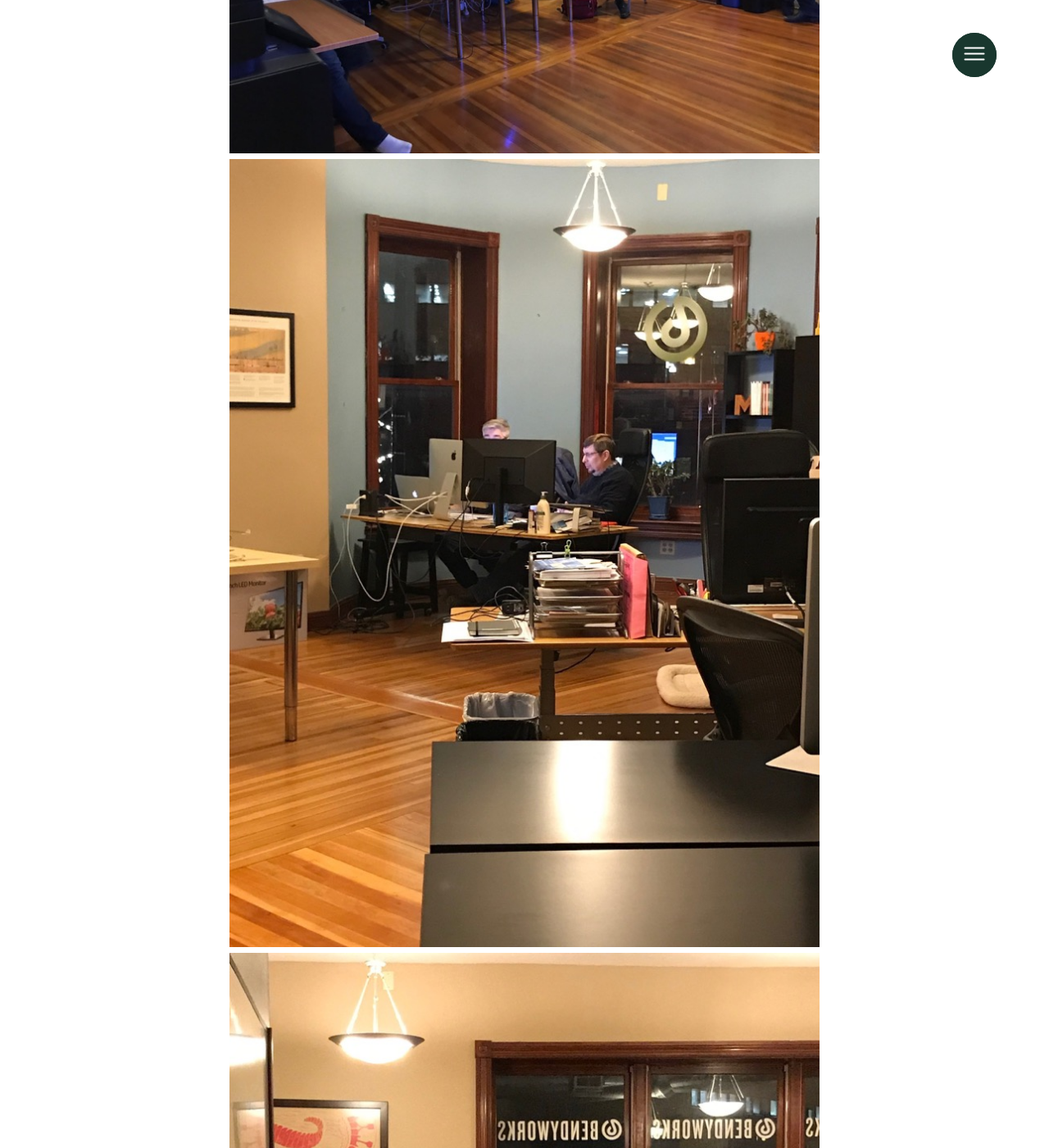
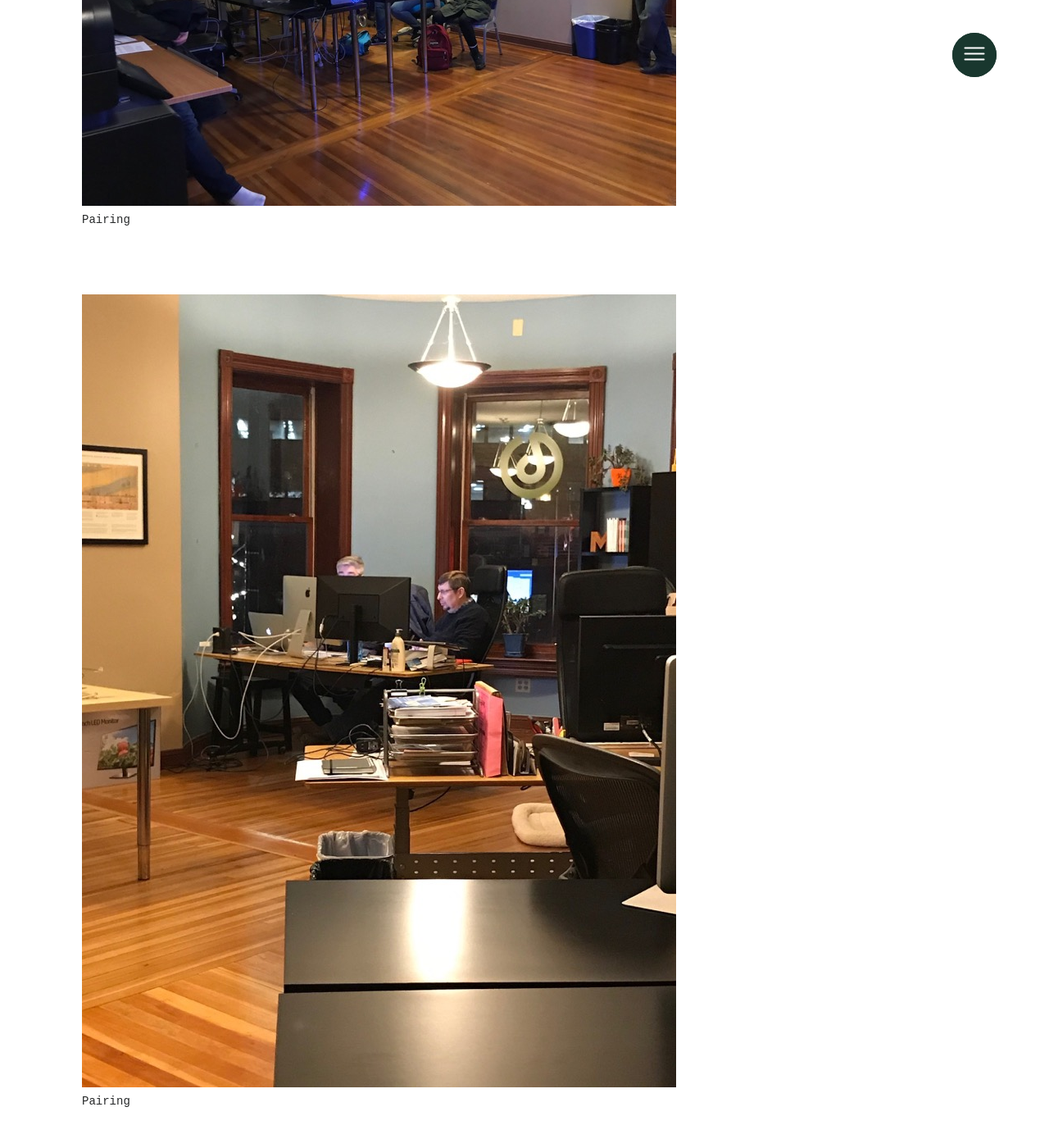
Before and after one commit to mercedesb/dev-together, a Jekyll site: the page built from docs/_posts/2018-11-13-madison-nov-event-recap.md, in a window 1280 px wide and 1400 px high, scrolled down 1607 px. Shown: the whole window at 82% size. Built offline with Jekyll 4.4.1, drawn with Linux system fonts in a browser that asks for light colours; some web fonts are replaced; some of the changed text lies outside the part shown.

Commit message:
updated images in mad blog post

```diff
--- a/docs/_posts/2018-11-13-madison-nov-event-recap.md
+++ b/docs/_posts/2018-11-13-madison-nov-event-recap.md
@@ -17,9 +17,9 @@ At the end of the event, everybody gave an enthusiastic "thumbs up" when asked h
 
 Our next event is on Tuesday, December 11 for another Code Review and Pairing session. [Hardin Design and Development](http://www.hardindd.com/) will be hosting us at 150 E Gilman St, Ste B-2200 here in Madison and will be providing food. We hope you can join us there!
 
-![Pairing]({{ '/assets/images/events/nov132018/mad/Nov13_Pairing1.jpg' | prepend: site.baseurl }})
-![Pairing]({{ '/assets/images/events/nov132018/mad/Nov13_Pairing2.jpg' | prepend: site.baseurl }})
-![Pairing]({{ '/assets/images/events/nov132018/mad/Nov13_Pairing3.jpg' | prepend: site.baseurl }})
-![Pairing]({{ '/assets/images/events/nov132018/mad/Nov13_Pairing4.jpg' | prepend: site.baseurl }})
-![Pairing]({{ '/assets/images/events/nov132018/mad/Nov13_Pairing5.jpg' | prepend: site.baseurl }})
-![Pairing]({{ '/assets/images/events/nov132018/mad/Nov13_Pairing6.jpg' | prepend: site.baseurl }})
+{% include post_image.html src="/assets/images/events/nov132018/mad/Nov13_Pairing1.jpg" alt="Pairing" %}
+{% include post_image.html src="/assets/images/events/nov132018/mad/Nov13_Pairing2.jpg" alt="Pairing" %}
+{% include post_image.html src="/assets/images/events/nov132018/mad/Nov13_Pairing3.jpg" alt="Pairing" %}
+{% include post_image.html src="/assets/images/events/nov132018/mad/Nov13_Pairing4.jpg" alt="Pairing" %}
+{% include post_image.html src="/assets/images/events/nov132018/mad/Nov13_Pairing5.jpg" alt="Pairing" %}
+{% include post_image.html src="/assets/images/events/nov132018/mad/Nov13_Pairing6.jpg" alt="Pairing" %}
```
